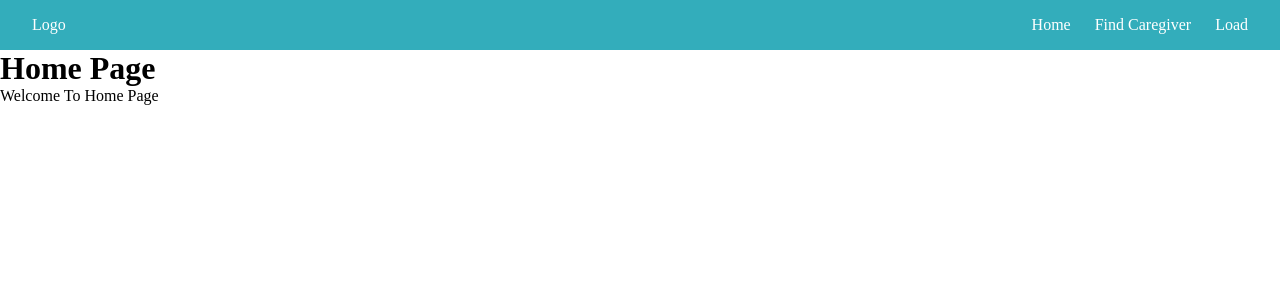
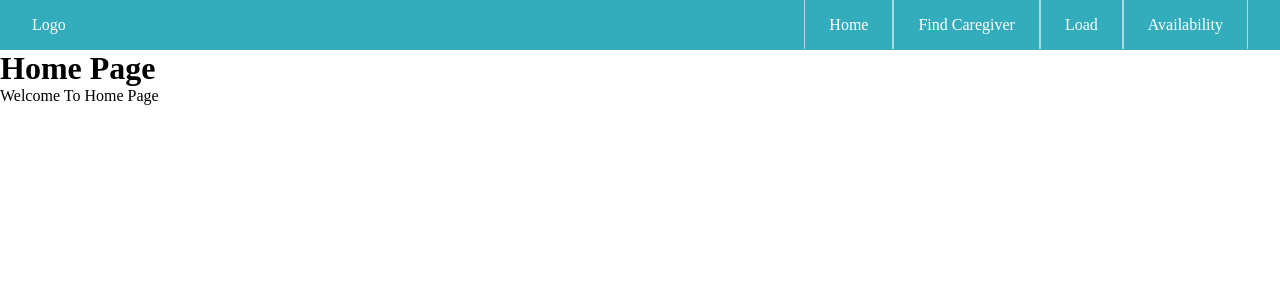
Before and after one commit to suvisitingangels/VisitingAngels-SmartScheduler, a React (Create React App) app in the folder visitingangelsrjs/: page / in a window 1280 px wide. Shown: the top 300 px of the page. Built offline with nearby package versions, Linux system fonts and the light colour scheme.

Commit message:
time#10/27/2024 msg# Added new navbar item, added borders for each nav items

```diff
--- a/visitingangelsrjs/src/App.css
+++ b/visitingangelsrjs/src/App.css
@@ -2,4 +2,5 @@
 body, html {
     margin: 0;
     padding: 0;
+    overflow-y: hidden; /* Prevents vertical scrollbar across the whole page */
 }
--- a/visitingangelsrjs/src/components/common/Navbar.css
+++ b/visitingangelsrjs/src/components/common/Navbar.css
@@ -15,11 +15,13 @@
   }
 
   .navbar-links a {
-    margin-left: 1.5rem;
+    padding: 1rem 1.5rem; /* Padding inside the border */
     text-decoration: none;
     color: #fff;
     font-size: 1rem;
     transition: color 0.3s;
+    border-left: 1px solid lightblue;
+    border-right: 1px solid lightblue;
   }
 
   .navbar-links a:hover {
--- a/visitingangelsrjs/src/components/common/Navbar.js
+++ b/visitingangelsrjs/src/components/common/Navbar.js
@@ -12,6 +12,7 @@ function Navbar() {
         <Link to="/" className="navbar-link">Home</Link>
         <Link to="/find-caregiver" className="navbar-link">Find Caregiver</Link>
         <Link to="/loaddata" className="navbar-link">Load</Link>
+        <Link to="/addavailability" className="navbar-link">Availability</Link>
       </div>
     </nav>
   );
```
